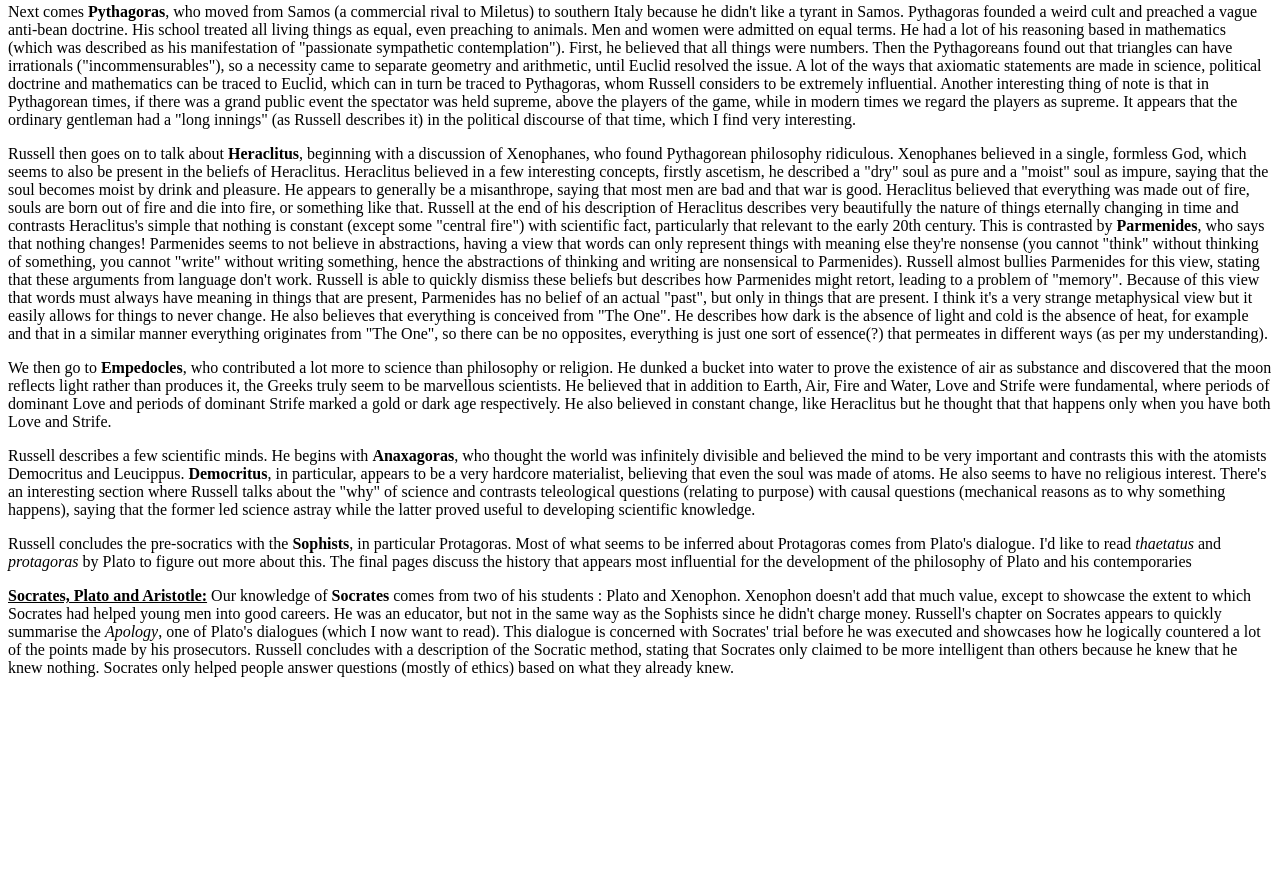
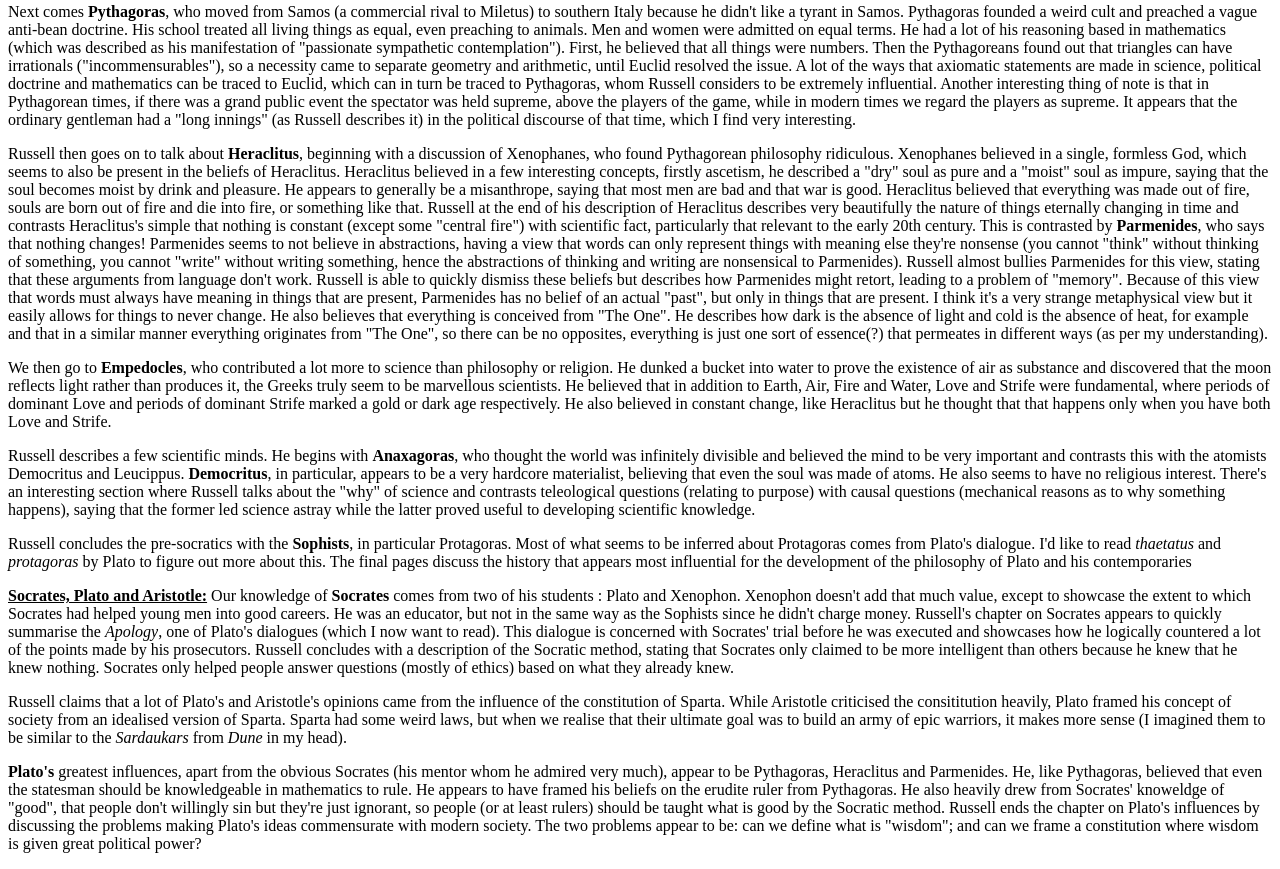
Before and after one commit to chemicalfiend/philosophy-notes, a plain HTML site: page notes/howp.html in a window 1280 px wide. Shown: the part 503-1372 px from the top of the page. Before the commit the page ends 1196 px from the top, so only its background shows below. Drawn offline with Linux system fonts and the light colour scheme.

Commit message:
Introduction to Plato

```diff
--- a/notes/howp.html
+++ b/notes/howp.html
@@ -32,8 +32,9 @@
 
     <p><u><b>Socrates, Plato and Aristotle:</b></u> Our knowledge of <b>Socrates</b> comes from two of his students : Plato and Xenophon. Xenophon doesn't add that much value, except to showcase the extent to which Socrates had helped young men into good careers. He was an educator, but not in the same way as the Sophists since he didn't charge money. Russell's chapter on Socrates appears to quickly summarise the <i>Apology</i>, one of Plato's dialogues (which I now want to read). This dialogue is concerned with Socrates' trial before he was executed and showcases how he logically countered a lot of the points made by his prosecutors. Russell concludes with a description of the Socratic method, stating that Socrates only claimed to be more intelligent than others because he knew that he knew nothing. Socrates only helped people answer questions (mostly of ethics) based on what they already knew.
 
+    <p>Russell claims that a lot of Plato's and Aristotle's opinions came from the influence of the constitution of Sparta. While Aristotle criticised the consititution heavily, Plato framed his concept of society from an idealised version of Sparta. Sparta had some weird laws, but when we realise that their ultimate goal was to build an army of epic warriors, it makes more sense (I imagined them to be similar to the <i>Sardaukars</i> from <i>Dune</i> in my head).</p>
 
-
+    <p><b>Plato's</b> greatest influences, apart from the obvious Socrates (his mentor whom he admired very much), appear to be Pythagoras, Heraclitus and Parmenides. He, like Pythagoras, believed that even the statesman should be knowledgeable in mathematics to rule. He appears to have framed his beliefs on the erudite ruler from Pythagoras. He also heavily drew from Socrates' knoweldge of "good", that people don't willingly sin but they're just ignorant, so people (or at least rulers) should be taught what is good by the Socratic method. Russell ends the chapter on Plato's influences by discussing the problems making Plato's ideas commensurate with modern society. The two problems appear to be: can we define what is "wisdom"; and can we frame a constitution where wisdom is given great political power?</p>
 
 </body>
 
```
